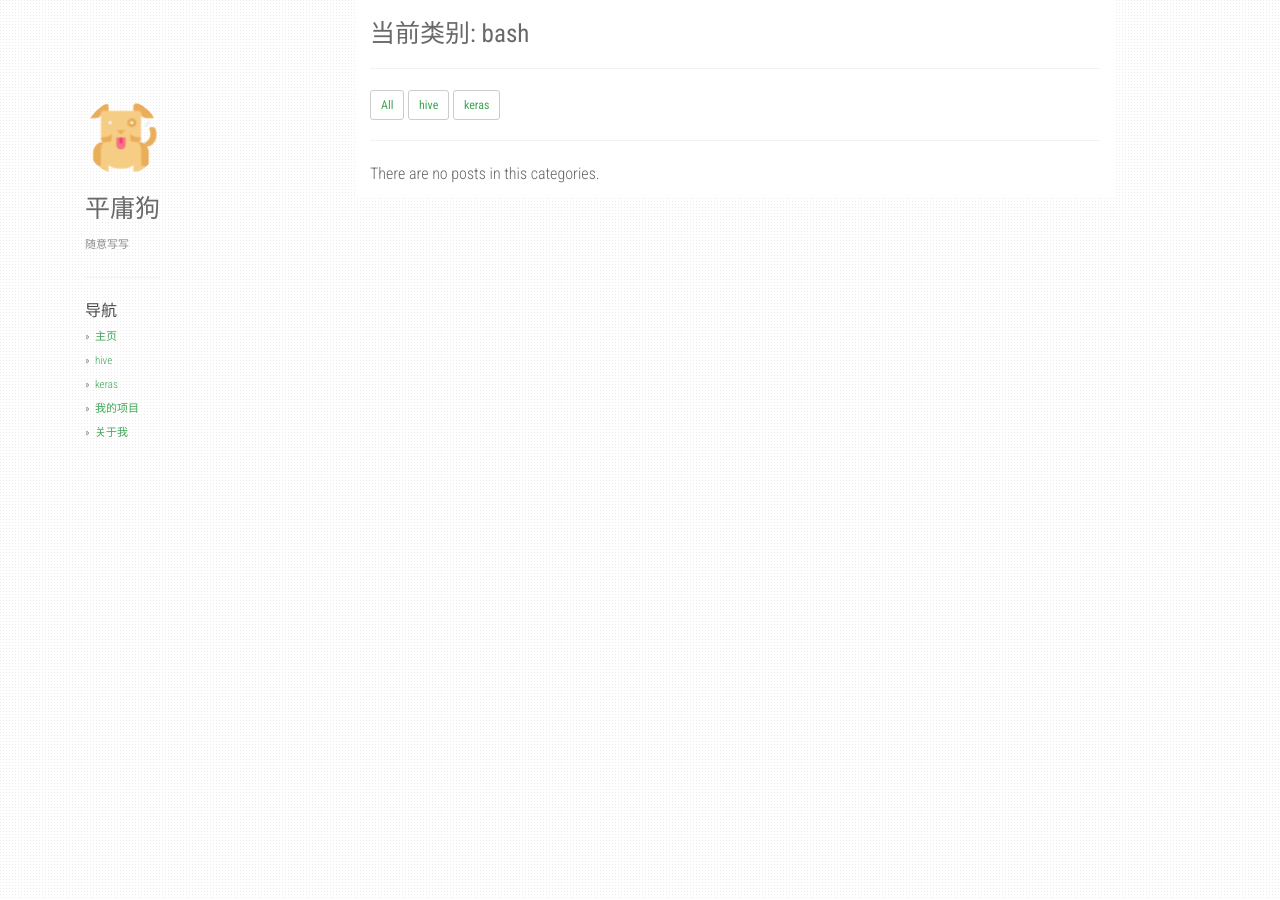
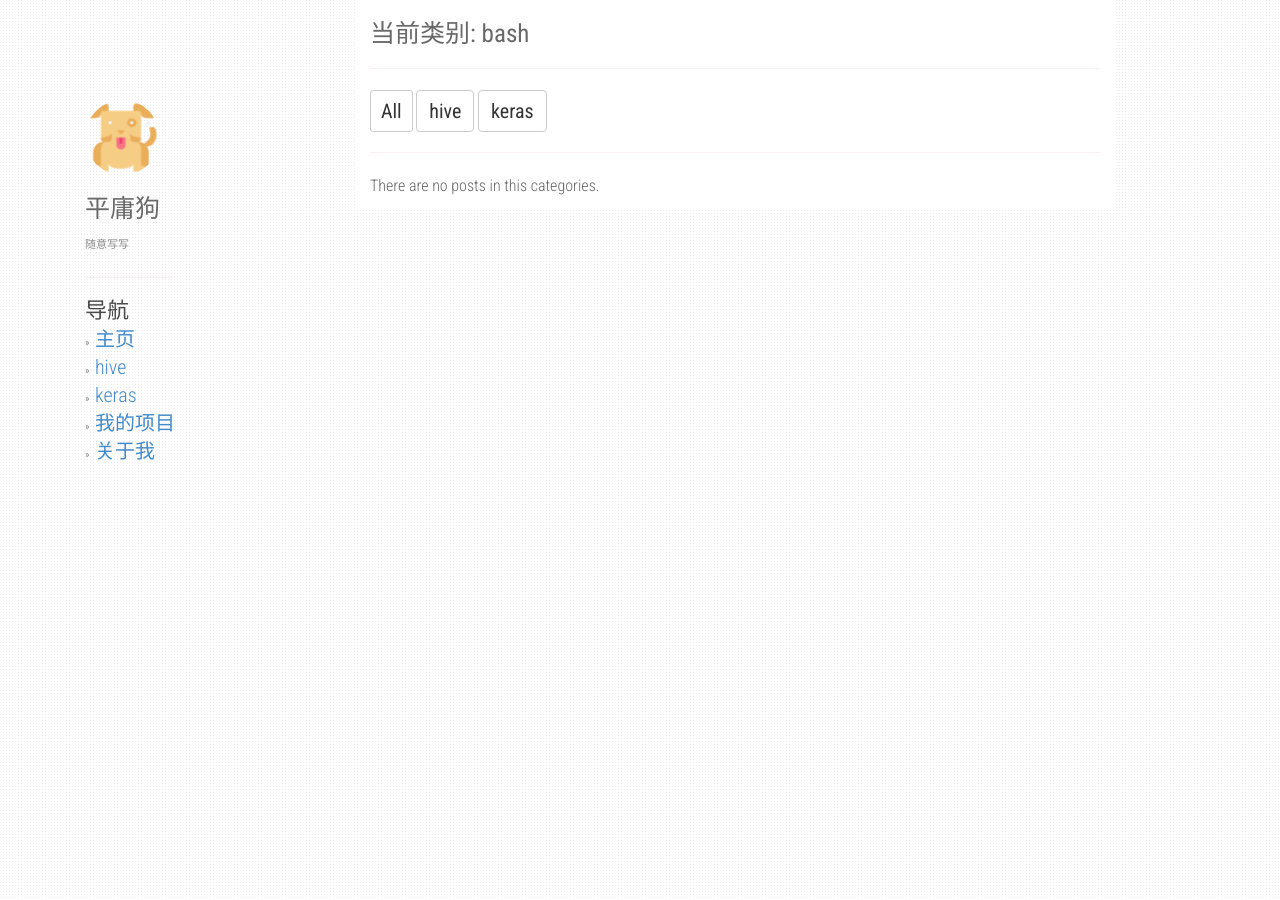
Before and after one commit to sijiasen/dog.github.io, a Jekyll site: the page built from category/bash.md, in a window 1280 px wide. Built offline with Jekyll 4.4.1, drawn with Linux system fonts in a browser that asks for light colours; nearby versions of some CDN libraries.

Commit message:
修改字体颜色和大小样式

```diff
--- a/_layouts/posts_by_category.html
+++ b/_layouts/posts_by_category.html
@@ -11,10 +11,11 @@ layout: default
   {% for category in site.categories %}
     {% capture category_slug %}{{ category | first }}{% endcapture %}
     {% for c_slug in category_slug %}
+
       {% if c_slug == page.categories %}
-        <button class="btn btn-sm btn-default active">{{ c_slug }}</button>
+        <button class="btn  btn-default active">{{ c_slug }}</button>
       {% else %}
-        <a href="/category/{{ c_slug }}" class="btn btn-sm btn-default">{{ c_slug }}</a>
+        <a href="/category/{{ c_slug }}" class="btn btn-default">{{ c_slug }}</a>
       {% endif %}
     {% endfor %}
   {% endfor %}
--- a/static/css/main.css
+++ b/static/css/main.css
@@ -31,7 +31,8 @@ h2, h3 {
 }
 a, a:link, a:active {
   text-decoration: none;
-  color: #3fa757;
+  font-size: 20px;
+  #color: #3fa757;
 }
 a:hover {
   color: #B3B3B3;
@@ -88,7 +89,7 @@ div.col-sm-3 {
   color: #666;
 }
 div.col-sm-3 strong {
-  font-size: 16px;
+  font-size: 22px;
   color: #4A4A4A;
   font-weight: normal;
 }
```
Also changed, not shown: category/keras.md (added, +6 -0 lines).
